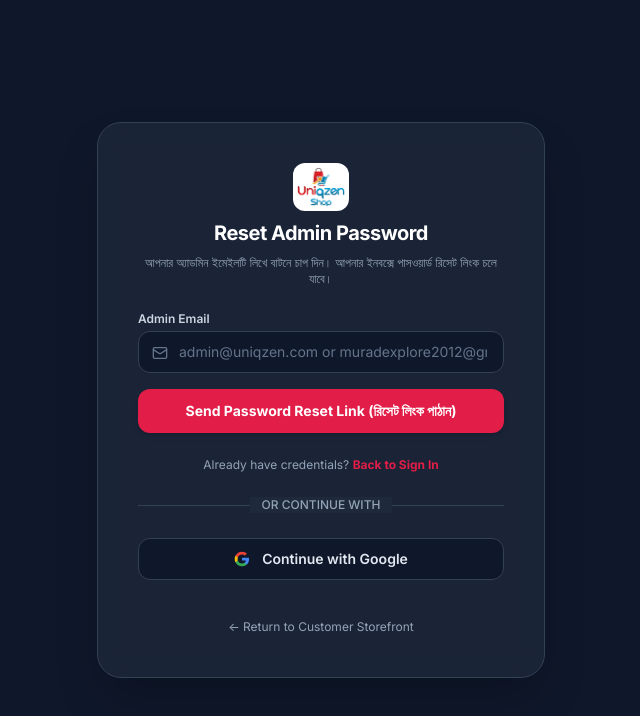
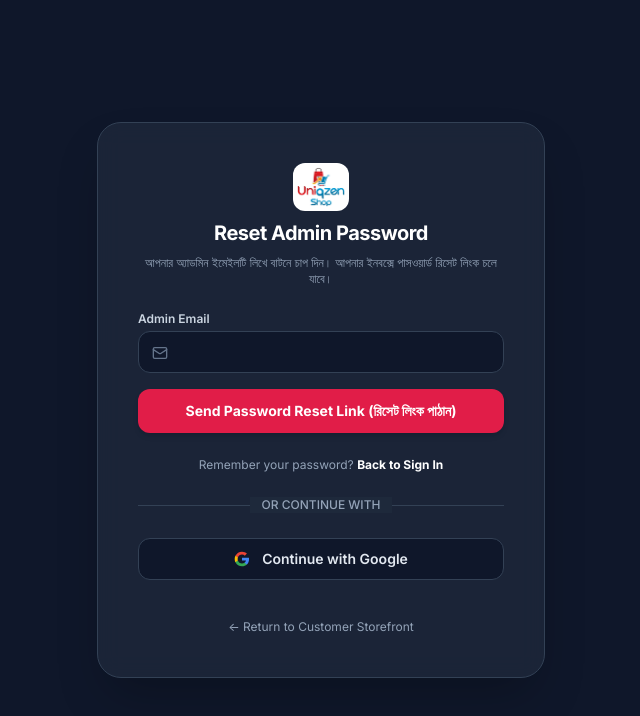
Before and after one commit to muradexplore2012-design/uniqzenshop, a React (Vite) app: page /admin/login in a window 1280 px wide. Both pictures are taken after a click on the button "Forgot Password? (পাসওয়ার্ড ভুলে গেছেন?)". Shown: the top 716 px of the page, without its empty margins (319-959 px from the left). Built offline with nearby package versions, Linux system fonts and the light colour scheme; no server answers.

Commit message:
style(admin): update login page styling, remove demo emails, and hide registration

```diff
--- a/src/pages/admin/AdminLoginPage.tsx
+++ b/src/pages/admin/AdminLoginPage.tsx
@@ -1,18 +1,17 @@
 import React, { useState } from 'react';
 import { Navigate, Link, useNavigate } from 'react-router-dom';
-import { Lock, Mail, ShieldCheck, AlertCircle, Loader2, KeyRound, CheckCircle2 } from 'lucide-react';
+import { Lock, Mail, AlertCircle, Loader2, CheckCircle2 } from 'lucide-react';
 import { SEO } from '../../components/common/SEO';
 import { useAuth } from '../../lib/authContext';
 import { GoogleSignInButton } from '../../components/common/GoogleSignInButton';
 
 export const AdminLoginPage: React.FC = () => {
-  const { currentUser, isAdmin, loading: authLoading, loginWithEmail, registerWithEmail, loginWithGoogle, loginWithGoogleRedirect, resetPassword, logout } = useAuth();
+  const { currentUser, isAdmin, loading: authLoading, loginWithEmail, loginWithGoogle, resetPassword, logout } = useAuth();
   const navigate = useNavigate();
 
-  const [mode, setMode] = useState<'login' | 'register' | 'forgot'>('login');
+  const [mode, setMode] = useState<'login' | 'forgot'>('login');
   const [email, setEmail] = useState('');
   const [password, setPassword] = useState('');
-  const [fullName, setFullName] = useState('');
   const [loading, setLoading] = useState(false);
   const [googleLoading, setGoogleLoading] = useState(false);
   const [errorMsg, setErrorMsg] = useState('');
@@ -42,9 +41,6 @@ export const AdminLoginPage: React.FC = () => {
     try {
       if (mode === 'login') {
         await loginWithEmail(email.trim(), password);
-      } else if (mode === 'register') {
-        await registerWithEmail(email.trim(), password, fullName.trim() || 'Store Administrator');
-        setSuccessMsg('Admin account created successfully! You are now signed in.');
       } else if (mode === 'forgot') {
         await resetPassword(email.trim());
         setSuccessMsg('পাসওয়ার্ড রিসেট লিংকটি আপনার ইমেইলে পাঠিয়ে দেওয়া হয়েছে! আপনার Gmail Inbox (অথবা Spam ফোল্ডার) চেক করে নতুন পাসওয়ার্ড সেট করে নিন।');
@@ -55,7 +51,7 @@ export const AdminLoginPage: React.FC = () => {
       console.error('Admin Auth Error:', err);
       let msg = err.message || 'Authentication failed.';
       if (err.code === 'auth/invalid-credential' || err.code === 'auth/user-not-found' || err.code === 'auth/wrong-password') {
-        msg = 'Invalid email or password. If you haven\'t created an account yet, click "Create Admin Account" below.';
+        msg = 'Invalid email or password. Please verify your admin credentials.';
       } else if (err.code === 'auth/email-already-in-use') {
         msg = 'This email already exists. Please sign in instead.';
       } else if (err.code === 'auth/weak-password') {
@@ -97,14 +93,12 @@ export const AdminLoginPage: React.FC = () => {
             className="h-12 mx-auto object-contain bg-white p-1 rounded-xl shadow-xs"
           />
           <h1 className="text-xl font-bold text-white tracking-tight">
-            {mode === 'login' && 'Staff Administration Portal'}
-            {mode === 'register' && 'Create Admin Account'}
-            {mode === 'forgot' && 'Reset Admin Password'}
+            {mode === 'login' ? 'Staff Administration Portal' : 'Reset Admin Password'}
           </h1>
           <p className="text-xs text-slate-400">
-            {mode === 'login' && 'Sign in with administrator credentials to manage Uniqzen Shop.'}
-            {mode === 'register' && 'Create your store administrator account with your store email.'}
-            {mode === 'forgot' && 'আপনার অ্যাডমিন ইমেইলটি লিখে বাটনে চাপ দিন। আপনার ইনবক্সে পাসওয়ার্ড রিসেট লিংক চলে যাবে।'}
+            {mode === 'login'
+              ? 'Sign in with administrator credentials to manage Uniqzen Shop.'
+              : 'আপনার অ্যাডমিন ইমেইলটি লিখে বাটনে চাপ দিন। আপনার ইনবক্সে পাসওয়ার্ড রিসেট লিংক চলে যাবে।'}
           </p>
         </div>
 
@@ -140,24 +134,6 @@ export const AdminLoginPage: React.FC = () => {
         )}
 
         <form onSubmit={handleLogin} className="space-y-4">
-          {mode === 'register' && (
-            <div>
-              <label className="block text-xs font-semibold text-slate-300 mb-1">
-                Full Name
-              </label>
-              <div className="relative">
-                <input
-                  type="text"
-                  required
-                  placeholder="Store Admin"
-                  value={fullName}
-                  onChange={(e) => setFullName(e.target.value)}
-                  className="w-full text-sm pl-4 pr-4 py-2.5 rounded-xl bg-slate-900 border border-slate-700 text-white placeholder-slate-500 focus:outline-none focus:ring-2 focus:ring-brand-secondary focus:border-transparent"
-                />
-              </div>
-            </div>
-          )}
-
           <div>
             <label className="block text-xs font-semibold text-slate-300 mb-1">
               Admin Email
@@ -166,7 +142,7 @@ export const AdminLoginPage: React.FC = () => {
               <input
                 type="email"
                 required
-                placeholder="admin@uniqzen.com or muradexplore2012@gmail.com"
+                placeholder=""
                 value={email}
                 onChange={(e) => setEmail(e.target.value)}
                 className="w-full text-sm pl-10 pr-4 py-2.5 rounded-xl bg-slate-900 border border-slate-700 text-white placeholder-slate-500 focus:outline-none focus:ring-2 focus:ring-brand-secondary focus:border-transparent"
@@ -189,7 +165,7 @@ export const AdminLoginPage: React.FC = () => {
                       setErrorMsg('');
                       setSuccessMsg('');
                     }}
-                    className="text-[11px] text-brand-secondary hover:underline font-medium"
+                    className="text-[11px] text-white hover:text-slate-200 hover:underline font-medium transition-colors"
                   >
                     Forgot Password? (পাসওয়ার্ড ভুলে গেছেন?)
                   </button>
@@ -221,8 +197,6 @@ export const AdminLoginPage: React.FC = () => {
               </>
             ) : mode === 'login' ? (
               <span>Sign In to Admin Panel</span>
-            ) : mode === 'register' ? (
-              <span>Create Administrator Account</span>
             ) : (
               <span>Send Password Reset Link (রিসেট লিংক পাঠান)</span>
             )}
@@ -230,27 +204,10 @@ export const AdminLoginPage: React.FC = () => {
         </form>
 
         {/* Toggle Mode Links */}
-        <div className="text-center text-xs space-y-2">
-          {mode === 'login' && (
+        {mode === 'forgot' && (
+          <div className="text-center text-xs">
             <p className="text-slate-400">
-              Don't have an admin login yet?{' '}
-              <button
-                type="button"
-                onClick={() => {
-                  setMode('register');
-                  setErrorMsg('');
-                  setSuccessMsg('');
-                }}
-                className="font-bold text-brand-secondary hover:underline"
-              >
-                Create Admin Account
-              </button>
-            </p>
-          )}
-
-          {mode !== 'login' && (
-            <p className="text-slate-400">
-              Already have credentials?{' '}
+              Remember your password?{' '}
               <button
                 type="button"
                 onClick={() => {
@@ -258,13 +215,13 @@ export const AdminLoginPage: React.FC = () => {
                   setErrorMsg('');
                   setSuccessMsg('');
                 }}
-                className="font-bold text-brand-secondary hover:underline"
+                className="font-bold text-white hover:underline"
               >
                 Back to Sign In
               </button>
             </p>
-          )}
-        </div>
+          </div>
+        )}
 
         {/* Divider */}
         <div className="relative my-2">
```
